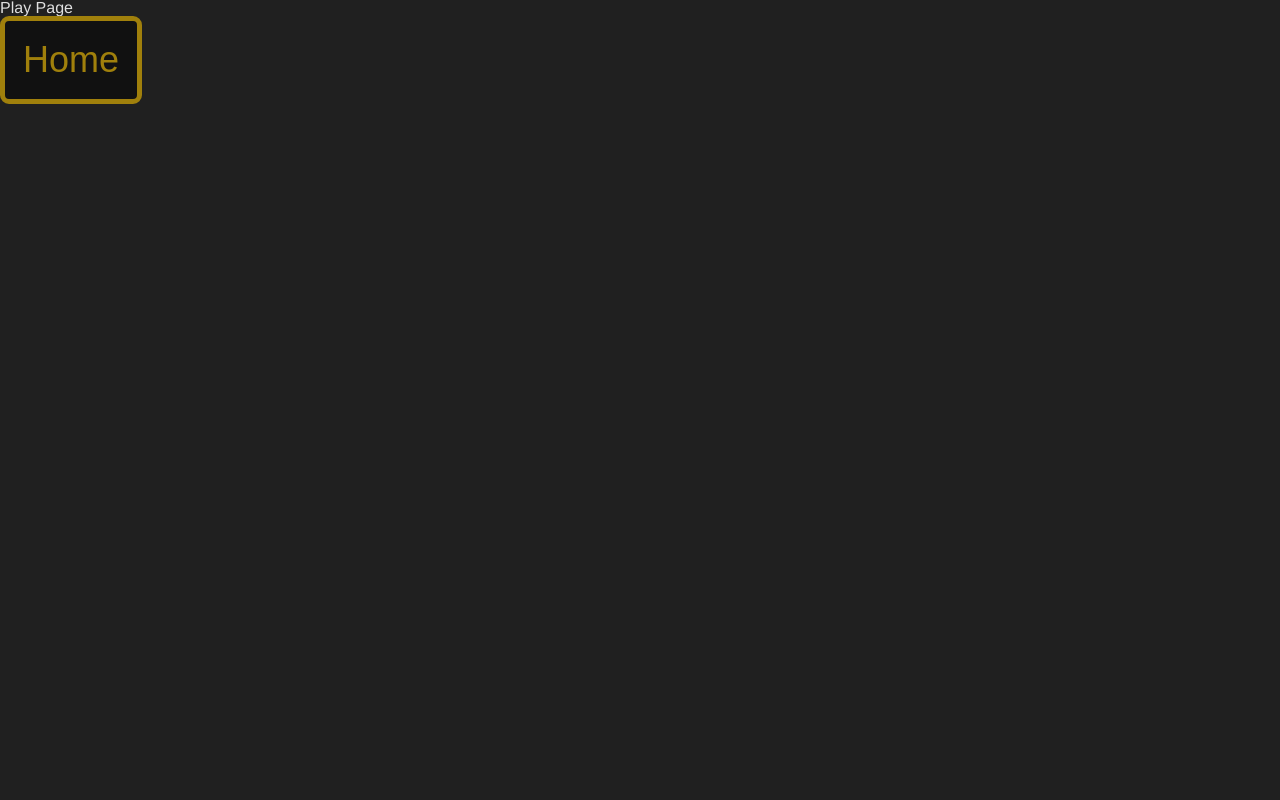
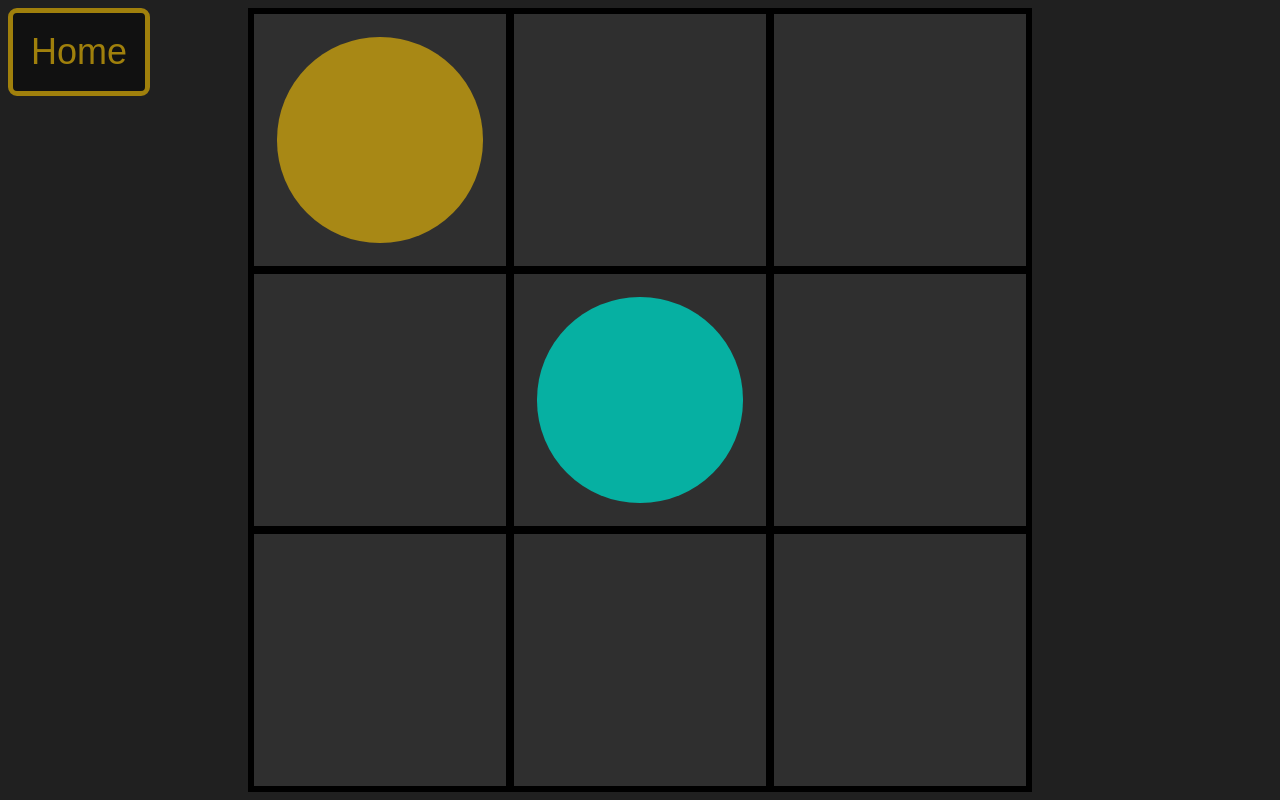
Before and after one commit to JustusHibshman/line-games, an Angular app in the folder client/: page /play in a window 1280 px wide. Built offline with nearby package versions, Linux system fonts and the light colour scheme.

Commit message:
Initial styling and display for active game

```diff
--- /dev/null
+++ b/client/src/app/model/game-state.type.ts
@@ -0,0 +1,15 @@
+export type GameState = {
+    player:     number;
+    turn:       number;
+    board:      Array<Array<number>>;
+    captures:   Array<number>;
+}
+
+export function emptyGameState(): GameState {
+    return {
+        player:     0,
+        turn:       0,
+        board:      [],
+        captures:   [],
+    }
+}
--- /dev/null
+++ b/client/src/app/model/game.type.ts
@@ -0,0 +1,17 @@
+import { GameSpec,  emptyGameSpec }   from './game-spec.type';
+import { GameState, emptyGameState }  from './game-state.type';
+import { PlayerType } from './player-type.type';
+
+export type Game = {
+    players: Array<PlayerType>;
+    spec: GameSpec;
+    state: GameState;
+}
+
+export function emptyGame(): Game {
+    return {
+        players: [],
+        spec: emptyGameSpec(),
+        state: emptyGameState()
+    }
+}
--- a/client/src/app/play/play.component.html
+++ b/client/src/app/play/play.component.html
@@ -1,3 +1,19 @@
-<h1>Play Page</h1>
+<div class="menu">
+    <app-nav-button [target]='"/"' [text]='"Home"' />
+</div>
 
-<app-nav-button [target]='"/"' [text]='"Home"' />
+<div class="main">
+    @for(row of game().state.board; track $index; let r = $index) {
+    <div class="row">
+        @for(col of row; track $index; let c = $index) {
+        <div class="column">
+            <span [class]="'piece ' + colors[col + 1] +
+                           ' hover-' + colors[col == -1 ? currentPlayer() + 1 : 0]"
+                  (click)="selectSpot(r, c)" ></span>
+        </div>
+        }
+    </div>
+    } @empty {
+        <p>[No Game]</p>
+    }
+</div>
--- a/client/src/app/play/play.component.scss
+++ b/client/src/app/play/play.component.scss
@@ -0,0 +1,87 @@
+.menu {
+    float: left;
+    width: 142px;
+    margin-left: 8px;
+}
+
+.main {
+    /* These calculations assume the board is at least as wide as it is tall */
+
+    /* Ensure the full board stays on the page */
+    max-width: min(100vh - 16px, 100vw - 150px);
+    /* Always leave room for the menu, but go in the center if possible */
+    margin-left: max(150px, (100% - min(100vh - 16px, 100% - 150px)) / 2);
+
+    margin-top: 8px;
+    margin-bottom: 8px;
+
+    border-top: 2px solid #000000;
+    border-bottom: 2px solid #000000;
+    background-color: #2f2f2f;
+}
+
+.row {
+    display: flex;
+    border-left: 2px solid #000000;
+    border-right: 2px solid #000000;
+}
+
+.column {
+    border: 4px solid #000000;
+    flex-grow: 1;
+    padding: max(10px, min(3%, 40px));
+}
+
+.piece {
+    display: block;
+    aspect-ratio: 1 / 1;
+    border-radius: 50%;
+    transition: 1.5s;
+}
+
+.empty {
+    background-color: none;
+    opacity: 0;
+}
+
+.hover-yellow {
+    &:hover {
+        background-color: var(--yellow);
+        opacity: 0.3;
+    }
+}
+
+.hover-blue {
+    &:hover {
+        background-color: var(--blue);
+        opacity: 0.3;
+    }
+}
+
+.hover-green {
+    &:hover {
+        background-color: var(--green);
+        opacity: 0.3;
+    }
+}
+
+.hover-orange {
+    &:hover {
+        background-color: var(--redOrange);
+        opacity: 0.3;
+    }
+}
+
+.hover-purple {
+    &:hover {
+        background-color: var(--purple);
+        opacity: 0.3;
+    }
+}
+
+.hover-gray {
+    &:hover {
+        background-color: var(--gray);
+        opacity: 0.3;
+    }
+}
--- a/client/src/app/play/play.component.ts
+++ b/client/src/app/play/play.component.ts
@@ -1,5 +1,8 @@
-import { Component } from '@angular/core';
+import { Component, OnInit, signal } from '@angular/core';
+
 import { NavButtonComponent } from '@local-components/nav-button/nav-button.component';
+
+import { Game, emptyGame } from '@local-types/game.type';
 
 @Component({
   selector: 'app-play',
@@ -7,6 +10,19 @@ import { NavButtonComponent } from '@local-components/nav-button/nav-button.comp
   templateUrl: './play.component.html',
   styleUrl: './play.component.scss'
 })
-export class PlayComponent {
+export class PlayComponent implements OnInit {
+    game = signal<Game>(emptyGame());
+    currentPlayer = signal<number>(0);
 
+    colors = ["empty", "yellow", "blue", "green", "orange", "purple", "gray"];
+
+    ngOnInit(): void {
+        this.game.set({ ...this.game(), state: { ...this.game().state,
+                                                board: [[0,-1,-1], [-1, 1,-1], [-1,-1,-1]]}});
+    }
+
+    selectSpot(r: number, c: number): void {
+        console.log("Clicked on spot: " + String(r) + ", " + String(c));
+        this.currentPlayer.set((this.currentPlayer() + 1) % 6)
+    }
 }
```
